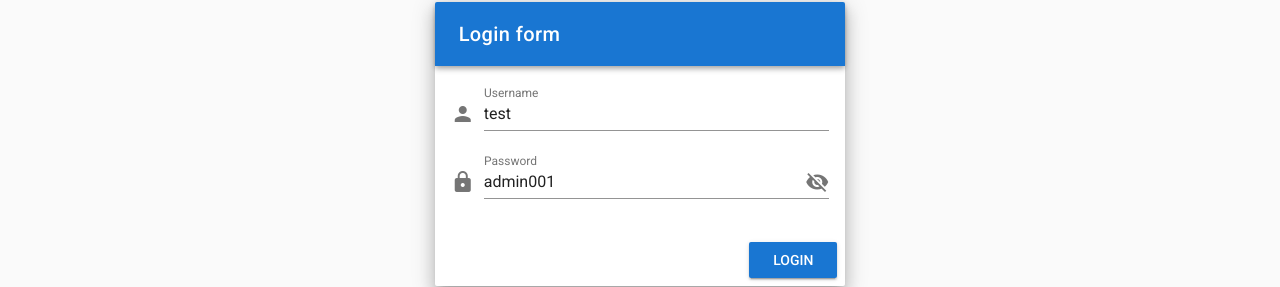
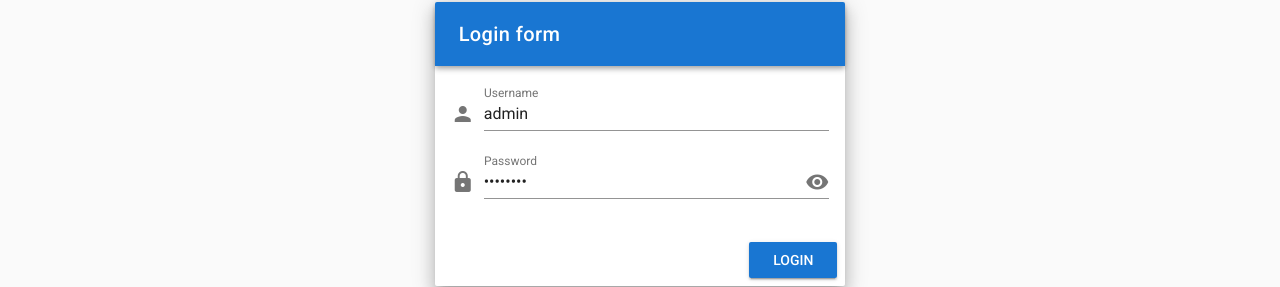
Before and after one commit to 371team4/371Team4, a Vue app: page /signin in a window 1280 px wide. Shown: the part 288-575 px from the top of the page. Built offline with nearby package versions, Linux system fonts and the light colour scheme; no server answers.

Commit message:
fix bugs with login form

```diff
--- a/src/components/Login.vue
+++ b/src/components/Login.vue
@@ -30,7 +30,7 @@
                 label="Username"
                 type="text"
                 v-model="username"
-                :rules="[rules.required]"
+                :rules="[rules.required, rules.username, rules.usernameLength]"
                 required
                 @keyup.enter="submit"/>
               <v-text-field
@@ -42,9 +42,10 @@
                 v-model="password"
                 :append-icon="unmask ? 'visibility_off' : 'visibility'"
                 :append-icon-cb="() => (unmask = !unmask)"
+                :rules="[rules.required]"
                 required
-                :rules="[rules.required]"
                 @keyup.enter="submit"/>
+                <!--, rules.password]"-->
             </v-form>
           </v-card-text>
           <v-card-actions>
@@ -67,11 +68,16 @@ export default {
   name: 'Login',
   data () {
     return {
-      username: 'test',
+      username: 'admin',
       password: 'admin001',
-      unmask: true,
+      unmask: false,
       valid: true,
-      rules: { required: (value) => !!value || 'Required.' }
+      rules: {
+        required: value => (!!value && !!value.trim()) || 'Required',
+        username: value => /(?=[A-Za-z]{4})([A-Za-z0-9_]+)/.test(value) || 'Username must be alphanumeric',
+        password: value => /^(?=.*[a-z])(?=.*[A-Z])(?=.*[0-9])(?=.*[!@#$%^&*])(?=.{8,})/.test(value) || 'Password doesn\'t meet password standards',
+        usernameLength: value => (!!value && value.length >= 5) || 'Username must be at least 5 characters long'
+      }
     }
   },
   computed: {
```
